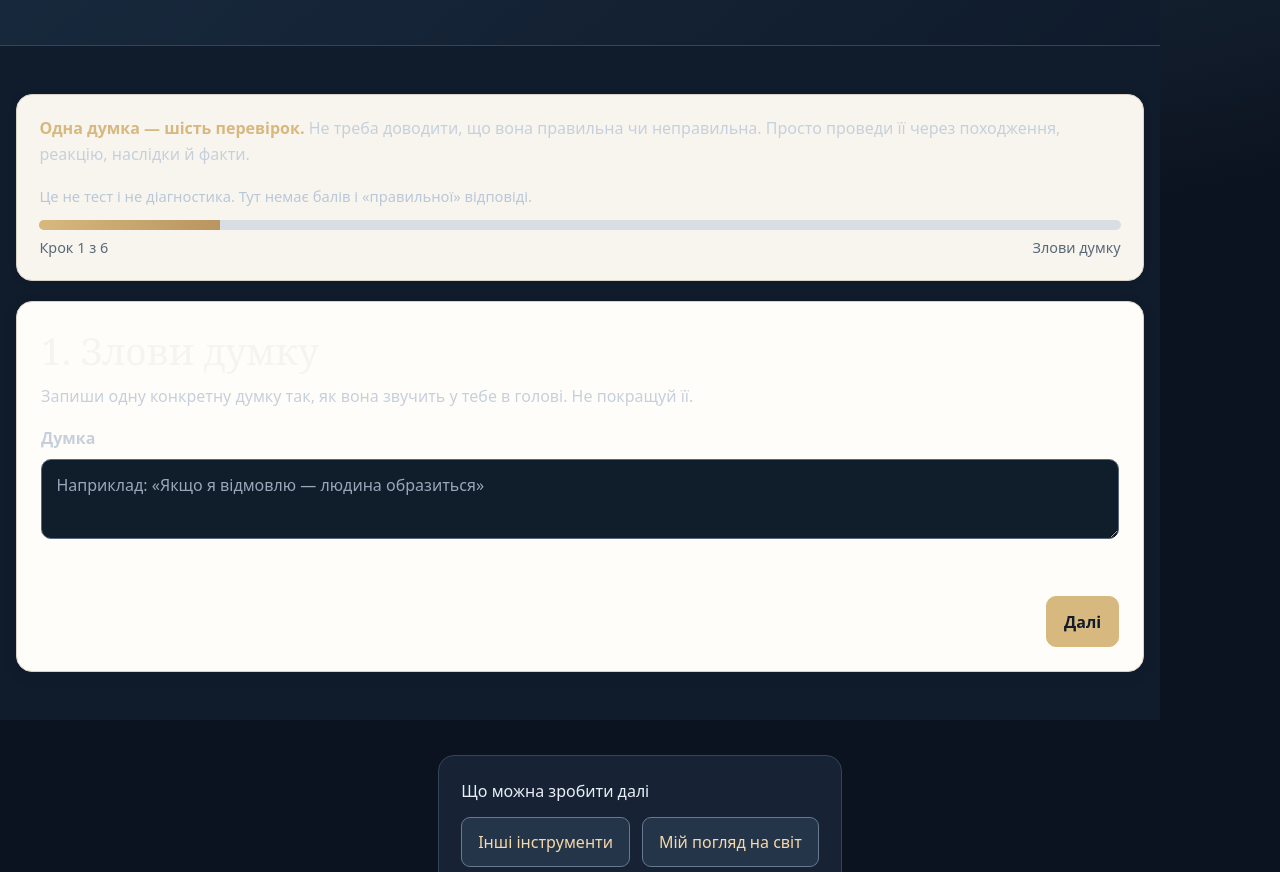
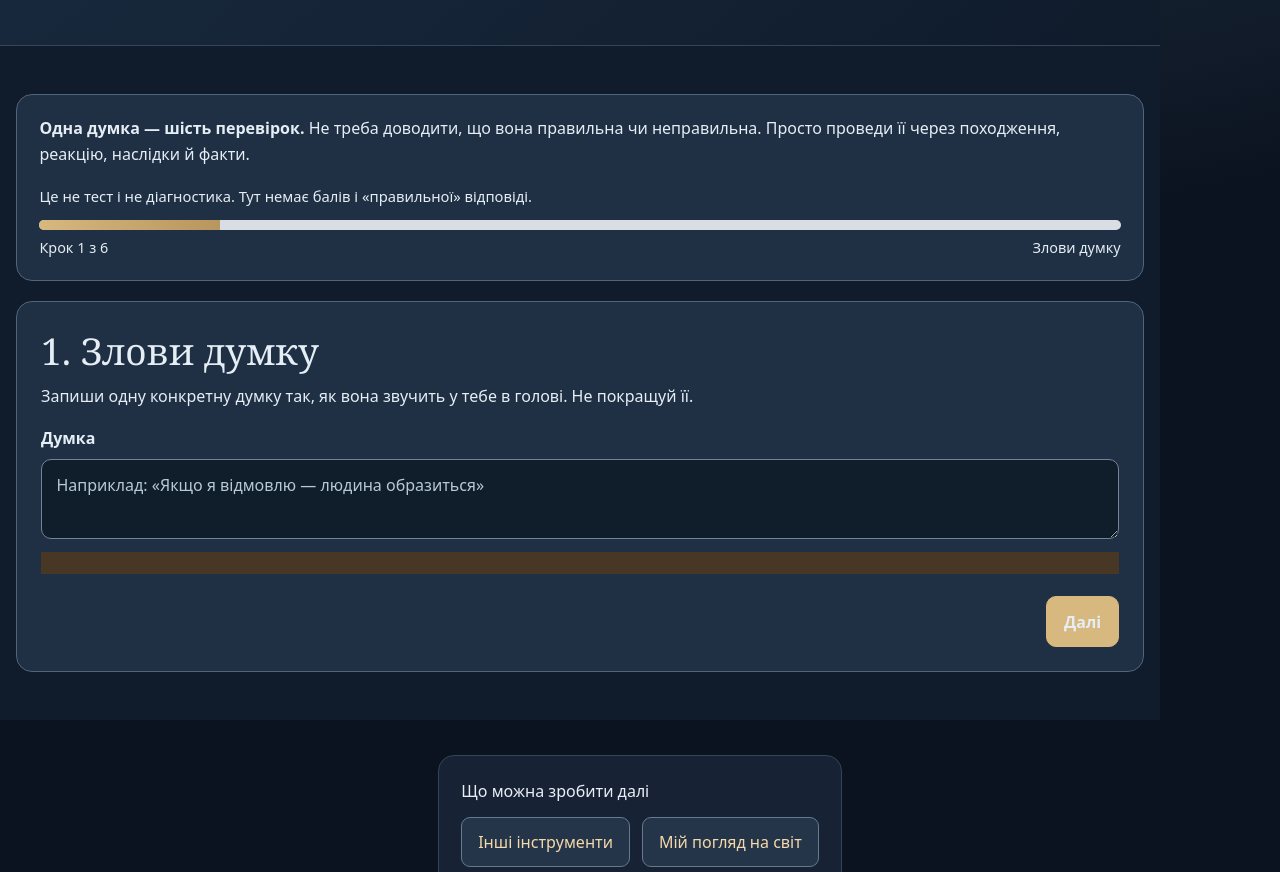
Before and after one commit to Korvin712/ya-e-new, a plain HTML site: page mind-exploration.html in a window 1280 px wide. Shown: the part 429-1301 px from the top of the page. Drawn offline with Linux system fonts and the light colour scheme.

Commit message:
Add files via upload

```diff
--- a/assets/theme-v2.css
+++ b/assets/theme-v2.css
@@ -209,3 +209,68 @@ body.legacy-page #accordion details.joke summary:hover,
 body.legacy-page #accordion details.joke summary:focus-visible {
   background:#2b4055!important;
 }
+
+
+/* V9 — interactive six-stage Mind Exploration, as deployed on GitHub.
+   Scope everything to #mind-explorer; do not alter other pages. */
+body.legacy-page #mind-explorer .explorer-intro,
+body.legacy-page #mind-explorer .explorer-step,
+body.legacy-page #mind-explorer .summary {
+  background:#1f3044!important;
+  color:#f5f4ef!important;
+  border:1px solid #52647b!important;
+  box-shadow:none!important;
+}
+body.legacy-page #mind-explorer :is(.explorer-intro,.explorer-step,.summary)
+:is(p,h2,h3,h4,li,label,legend,span,strong,em,.lead,.hint,.summary-value,.summary-label,.progress-meta,.range-value) {
+  color:#e5edf5!important;
+  opacity:1!important;
+  text-shadow:none!important;
+}
+body.legacy-page #mind-explorer :is(.explorer-intro,.explorer-step,.summary)
+:is(h2,h3,h4,strong) {
+  color:#f5d9aa!important;
+}
+body.legacy-page #mind-explorer :is(.explorer-intro,.explorer-step,.summary)
+:is(.hint,.lead,.progress-meta,.summary-label) {
+  color:#c4d3e3!important;
+}
+body.legacy-page #mind-explorer :is(.choice,.decision-card) {
+  background:#26394f!important;
+  border:1px solid #60758a!important;
+  color:#e5edf5!important;
+}
+body.legacy-page #mind-explorer :is(.choice,.decision-card) :is(span,strong,label) {
+  color:#e5edf5!important;
+}
+body.legacy-page #mind-explorer :is(textarea,input[type=text],select) {
+  background:#101d2b!important;
+  border:1px solid #738399!important;
+  color:#f5f4ef!important;
+  opacity:1!important;
+}
+body.legacy-page #mind-explorer :is(textarea,input[type=text])::placeholder {
+  color:#b7c9d9!important;
+  opacity:1!important;
+}
+body.legacy-page #mind-explorer .logic-alert,
+body.legacy-page #mind-explorer .validation {
+  background:#493725!important;
+  color:#ffdfac!important;
+  border-color:#d7b87e!important;
+}
+body.legacy-page #mind-explorer :is(.logic-alert,.validation) :is(span,strong) {
+  color:#ffdfac!important;
+}
+body.legacy-page #mind-explorer .btn-secondary {
+  background:#354b62!important;
+  color:#f5f4ef!important;
+}
+body.legacy-page #mind-explorer .btn-ghost {
+  background:#1c2b3d!important;
+  color:#f5d9aa!important;
+}
+body.legacy-page #mind-explorer .btn-primary {
+  background:#d7b87e!important;
+  color:#152236!important;
+}
```
